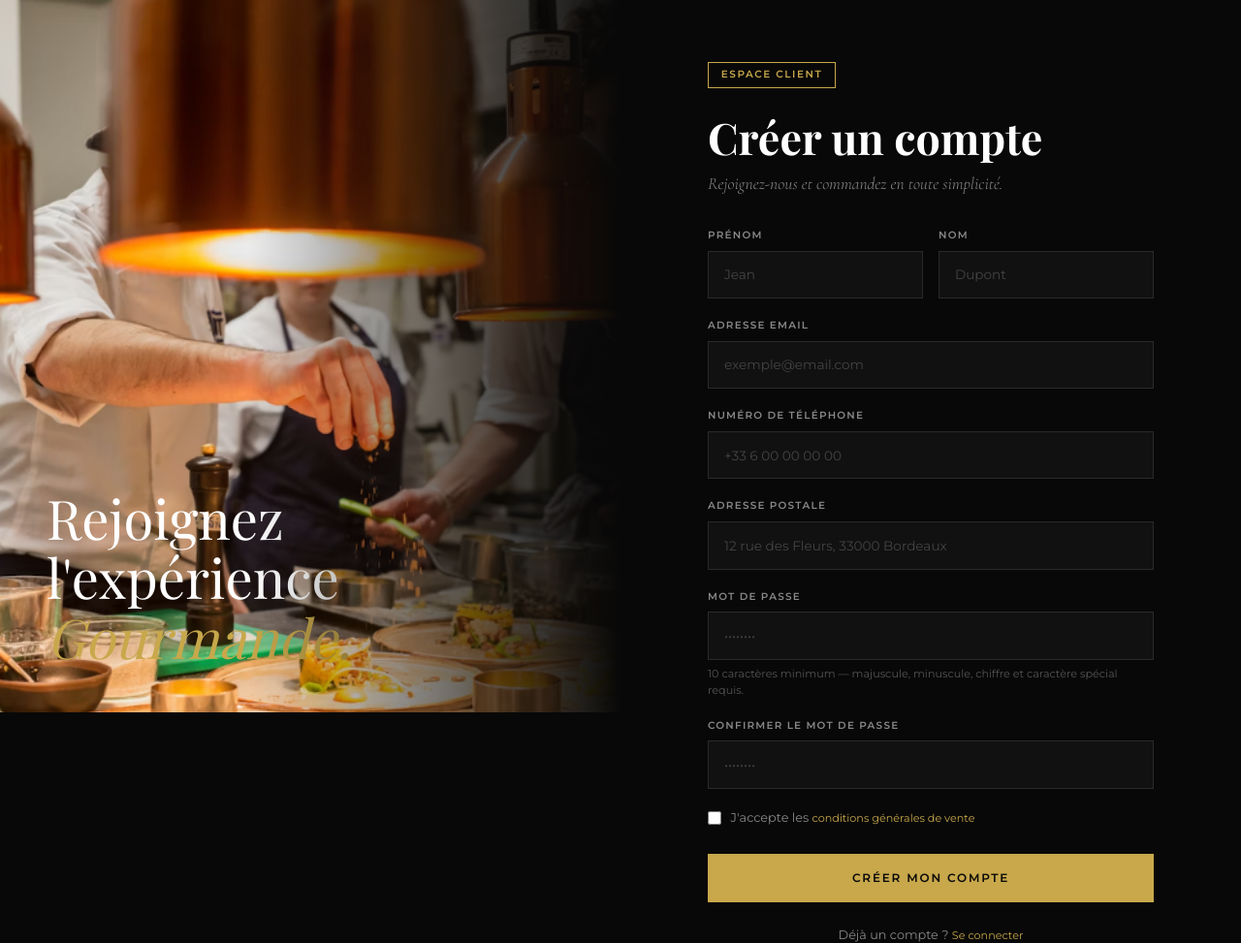
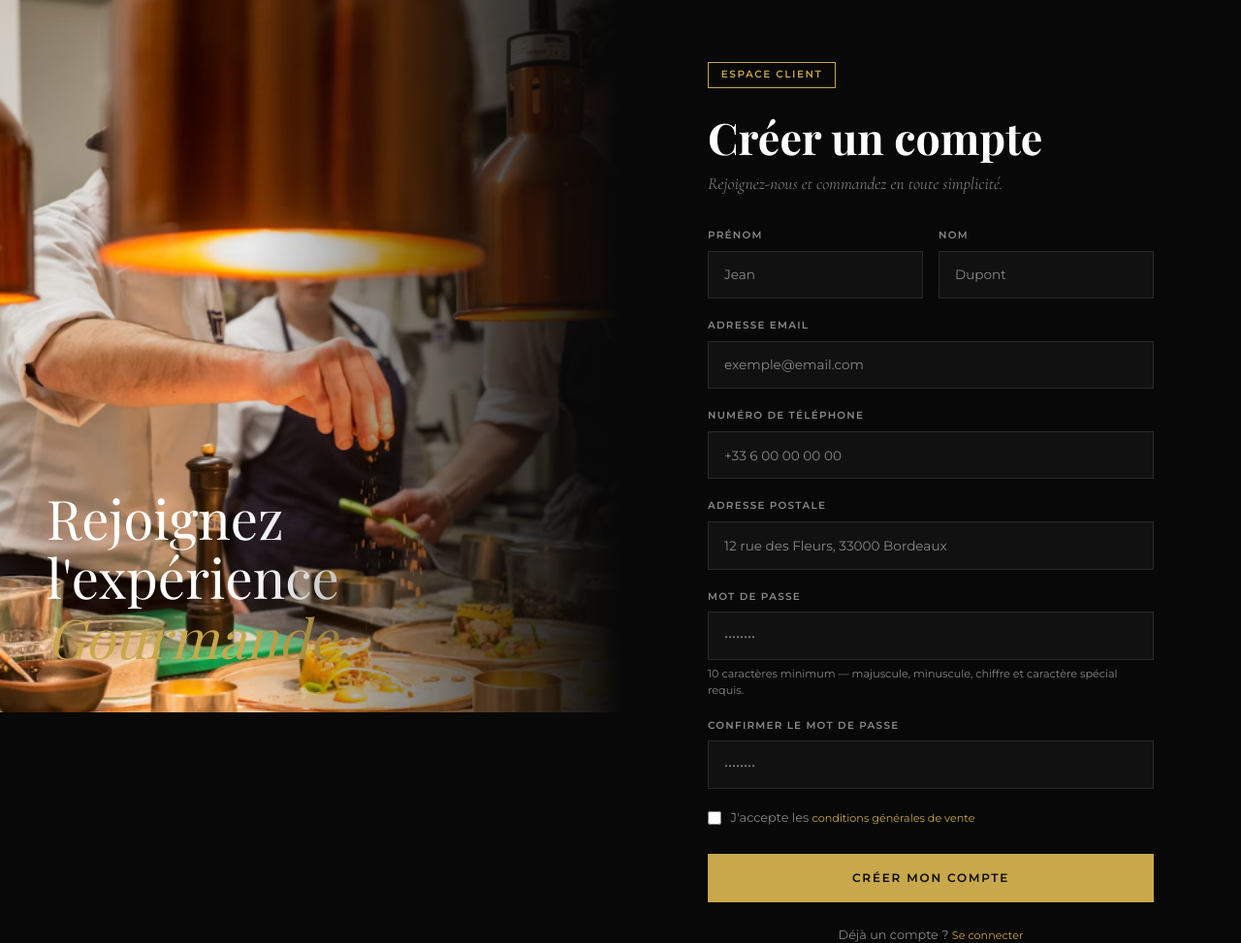
Before and after one commit to Neyth97/vite-et-gourmand, a PHP site: page /HTML/inscription.html in a window 1280 px wide. Shown: the part 94-1067 px from the top of the page at 97% size. Run offline with PHP 8.4, Linux system fonts and the light colour scheme; some web fonts are replaced.

Commit message:
inscription : placeholders et règle mot de passe plus lisibles

```diff
--- a/CSS/inscription.css
+++ b/CSS/inscription.css
@@ -136,7 +136,7 @@
 }
 
 .input-custom::placeholder {
-  color: #444444;
+  color: #888888;
 }
 
 .input-custom:focus {
@@ -147,7 +147,7 @@
 .password-hint {
   font-family: 'Montserrat', sans-serif;
   font-size: 0.7rem;
-  color: #555555;
+  color: #888888;
   margin-top: 0.4rem;
   margin-bottom: 0;
 }
```
